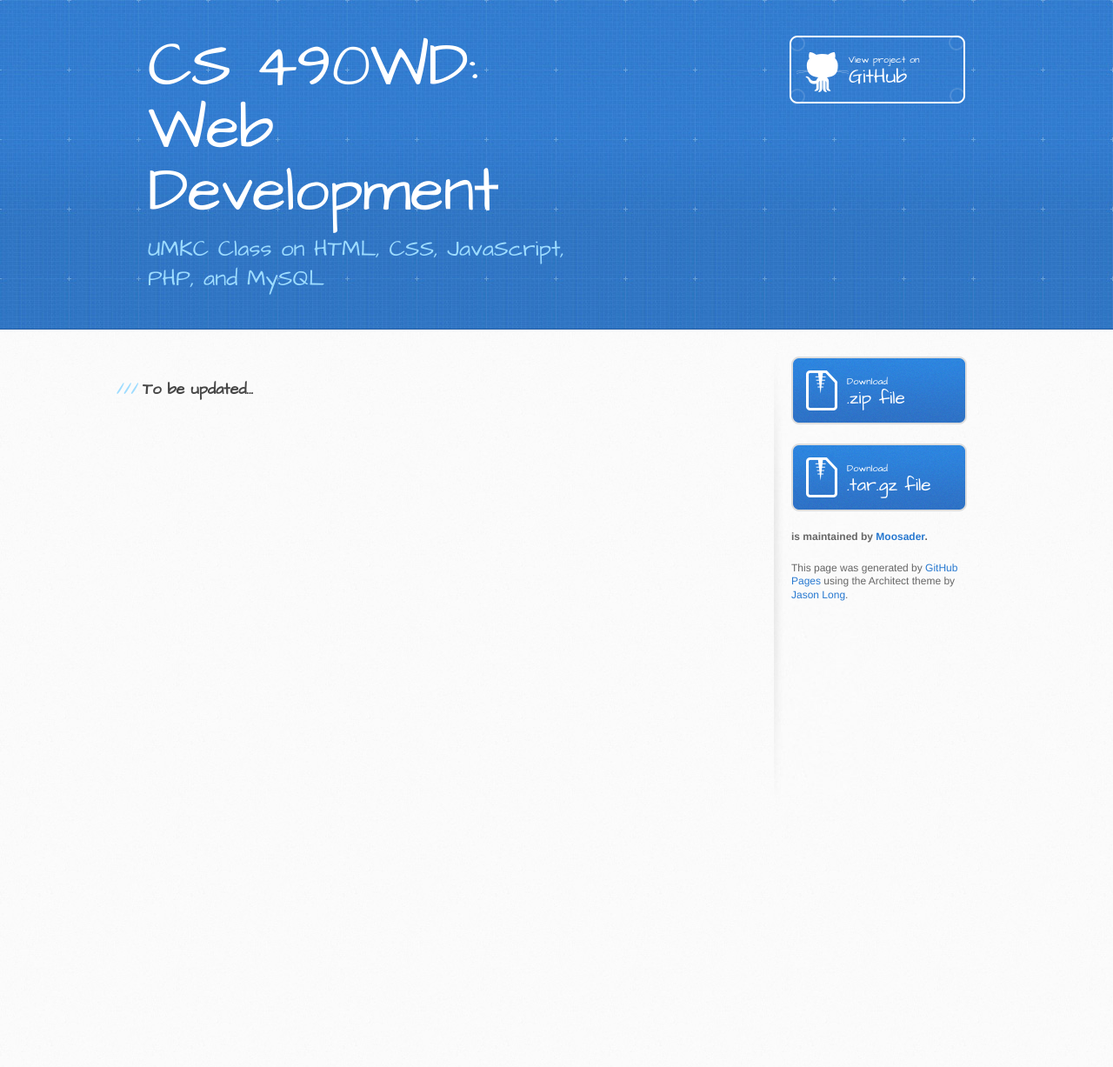
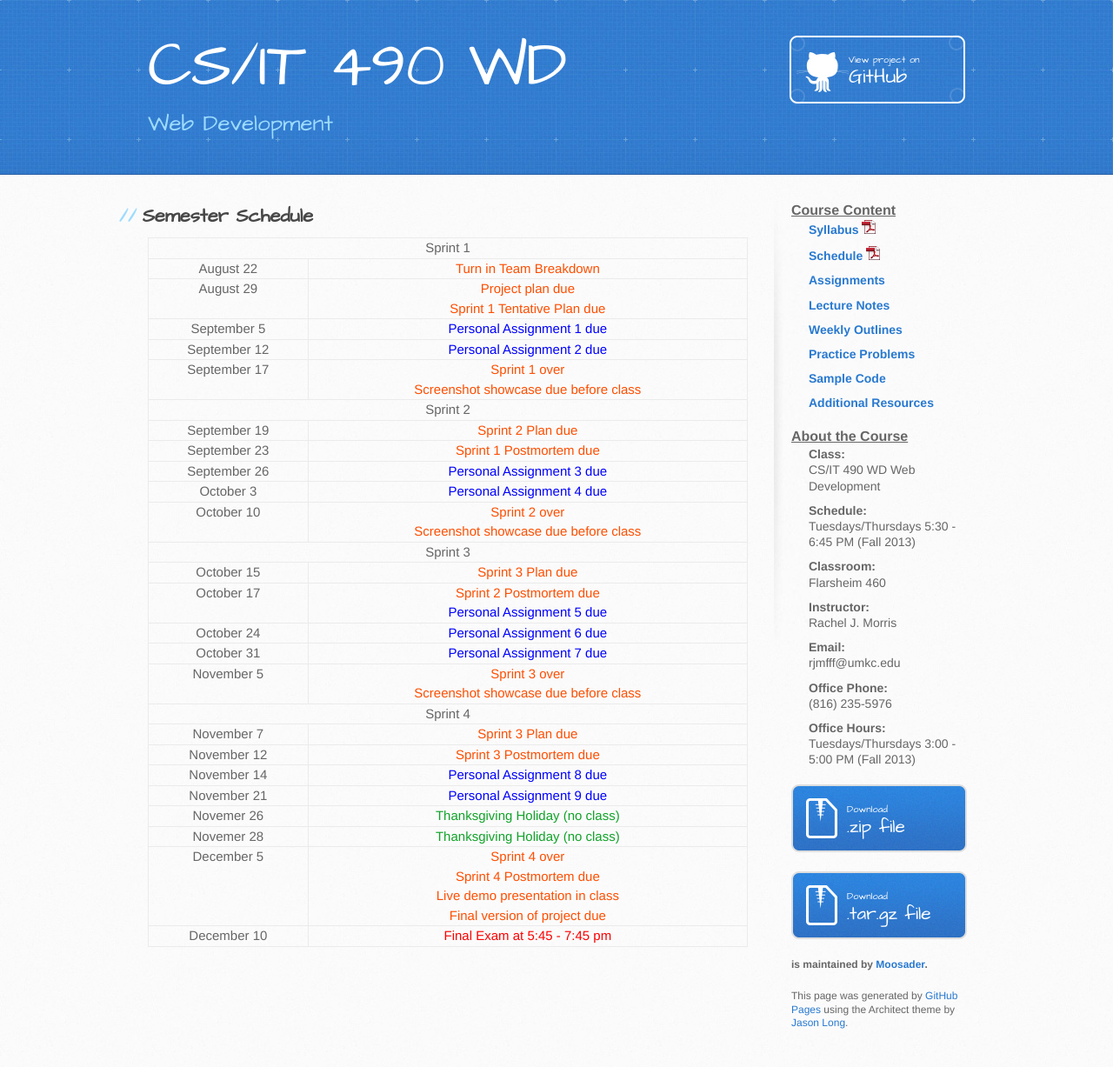
Before and after one commit to spellbindguy/Web-Development, a Jekyll site: the page schedule.html, which Jekyll copies as it is, in a window 1280 px wide. Shown: the whole page at 87% size. Built offline with Jekyll 4.4.1, drawn with Linux system fonts in a browser that asks for light colours; before the commit the page ends 936 px from its top, so only the background shows below that.

Commit message:
Tentative schedule updated

```diff
--- a/additional-resources.html
+++ b/additional-resources.html
@@ -113,7 +113,7 @@
 					<img src="images/pdficon_small.png"/>
 					</li>
 				<li>
-					<a href="https://github.com/Moosader/Web-Development/raw/gh-pages/documents/Schedule.pdf">Schedule</a>
+					<a href="schedule.html">Schedule</a>
 					<img src="images/pdficon_small.png"/>
 					</li>
 				<li><a href="assignments.html">Assignments</a></li>
--- a/assignments.html
+++ b/assignments.html
@@ -150,7 +150,7 @@
 					<img src="images/pdficon_small.png"/>
 					</li>
 				<li>
-					<a href="https://github.com/Moosader/Web-Development/raw/gh-pages/documents/Schedule.pdf">Schedule</a>
+					<a href="schedule.html">Schedule</a>
 					<img src="images/pdficon_small.png"/>
 					</li>
 				<li><a href="assignments.html">Assignments</a></li>
--- a/index.html
+++ b/index.html
@@ -55,7 +55,7 @@
 					<img src="images/pdficon_small.png"/>
 					</li>
 				<li>
-					<a href="https://github.com/Moosader/Web-Development/raw/gh-pages/documents/Schedule.pdf">Schedule</a>
+					<a href="schedule.html">Schedule</a>
 					<img src="images/pdficon_small.png"/>
 					</li>
 				<li><a href="assignments.html">Assignments</a></li>
--- a/lecture-notes.html
+++ b/lecture-notes.html
@@ -218,7 +218,7 @@
 					<img src="images/pdficon_small.png"/>
 					</li>
 				<li>
-					<a href="https://github.com/Moosader/Web-Development/raw/gh-pages/documents/Schedule.pdf">Schedule</a>
+					<a href="schedule.html">Schedule</a>
 					<img src="images/pdficon_small.png"/>
 					</li>
 				<li><a href="assignments.html">Assignments</a></li>
--- a/outlines.html
+++ b/outlines.html
@@ -70,7 +70,7 @@
 					<img src="images/pdficon_small.png"/>
 					</li>
 				<li>
-					<a href="https://github.com/Moosader/Web-Development/raw/gh-pages/documents/Schedule.pdf">Schedule</a>
+					<a href="schedule.html">Schedule</a>
 					<img src="images/pdficon_small.png"/>
 					</li>
 				<li><a href="assignments.html">Assignments</a></li>
--- a/schedule.html
+++ b/schedule.html
@@ -5,9 +5,9 @@
     <meta http-equiv="X-UA-Compatible" content="chrome=1">
     <meta name="viewport" content="width=device-width, initial-scale=1, maximum-scale=1">
     <link href='https://fonts.googleapis.com/css?family=Architects+Daughter' rel='stylesheet' type='text/css'>
-    <link rel="stylesheet" type="text/css" href="stylesheets/stylesheet.css" media="screen" />
-    <link rel="stylesheet" type="text/css" href="stylesheets/pygment_trac.css" media="screen" />
-    <link rel="stylesheet" type="text/css" href="stylesheets/print.css" media="print" />
+    <link rel="stylesheet" type="text/css" href="css/stylesheet.css" media="screen" />
+    <link rel="stylesheet" type="text/css" href="css/pygment_trac.css" media="screen" />
+    <link rel="stylesheet" type="text/css" href="css/print.css" media="print" />
 
     <!--[if lt IE 9]>
     <script src="//html5shiv.googlecode.com/svn/trunk/html5.js"></script>
@@ -19,8 +19,8 @@
   <body>
     <header>
       <div class="inner">
-        <h1>CS 490WD: Web Development</h1>
-        <h2>UMKC Class on HTML, CSS, JavaScript, PHP, and MySQL</h2>
+        <a href="index.html"><h1>CS/IT 490 WD</h1></a>
+        <h2>Web Development</h2>
         <a href="https://github.com/Moosader/Web-Development" class="button"><small>View project on</small>GitHub</a>
       </div>
     </header>
@@ -29,12 +29,220 @@
       <div class="inner clearfix">
         <section id="main-content">
 
+		<h2>Semester Schedule</h2>
 
-<h3>To be updated...</h3>
+		<style type="text/css">
+			.group { color: #ff4e00; }
+			.solo { color: #0000ff; }
+			.holiday { color: #11a329; }
+			.final { color: #ff0000; }
+		</style>
+
+		<table>
+			<tbody>
+
+				<tr>
+					<td colspan="2">Sprint 1</td>
+				</tr>
+
+				<tr>
+					<td>August 22</td>
+					<td class="group">
+						Turn in Team Breakdown
+					</td>
+				</tr>
+
+				<tr>
+					<td>August 29</td>
+					<td class="group">
+						Project plan due<br/>
+						Sprint 1 Tentative Plan due
+					</td>
+				</tr>
+
+				<tr>
+					<td>September 5</td>
+					<td class="solo">Personal Assignment 1 due</td>
+				</tr>
+
+				<tr>
+					<td>September 12</td>
+					<td class="solo">Personal Assignment 2 due</td>
+				</tr>
+
+				<tr>
+					<td>September 17</td>
+					<td class="group">
+						Sprint 1 over<br/>
+						Screenshot showcase due before class
+					</td>
+				</tr>
+
+				<tr>
+					<td colspan="2">Sprint 2</td>
+				</tr>
+
+				<tr>
+					<td>September 19</td>
+					<td class="group">
+						Sprint 2 Plan due
+					</td>
+				</tr>
+
+				<tr>
+					<td>September 23</td>
+					<td class="group">
+						Sprint 1 Postmortem due
+					</td>
+				</tr>
+
+				<tr>
+					<td>September 26</td>
+					<td class="solo">Personal Assignment 3 due</td>
+				</tr>
+
+				<tr>
+					<td>October 3</td>
+					<td class="solo">Personal Assignment 4 due</td>
+				</tr>
+
+				<tr>
+					<td>October 10</td>
+					<td class="group">
+						Sprint 2 over<br/>
+						Screenshot showcase due before class
+					</td>
+				</tr>
+
+				<tr>
+					<td colspan="2">Sprint 3</td>
+				</tr>
+
+				<tr>
+					<td>October 15</td>
+					<td class="group">
+						Sprint 3 Plan due
+					</td>
+				</tr>
+
+				<tr>
+					<td>October 17</td>
+					<td class="group">
+						Sprint 2 Postmortem due<br/>
+						<span class="solo">Personal Assignment 5 due</span>
+					</td>
+				</tr>
+
+				<tr>
+					<td>October 24</td>
+					<td class="solo">Personal Assignment 6 due</td>
+				</tr>
+
+				<tr>
+					<td>October 31</td>
+					<td class="solo">Personal Assignment 7 due</td>
+				</tr>
+
+				<tr>
+					<td>November 5</td>
+					<td class="group">
+						Sprint 3 over<br/>
+						Screenshot showcase due before class
+					</td>
+				</tr>
+
+				<tr>
+					<td colspan="2">Sprint 4</td>
+				</tr>
+
+				<tr>
+					<td>November 7</td>
+					<td class="group">
+						Sprint 3 Plan due
+					</td>
+				</tr>
+
+				<tr>
+					<td>November 12</td>
+					<td class="group">
+						Sprint 3 Postmortem due
+					</td>
+				</tr>
+
+				<tr>
+					<td>November 14</td>
+					<td class="solo">Personal Assignment 8 due</td>
+				</tr>
+
+				<tr>
+					<td>November 21</td>
+					<td class="solo">Personal Assignment 9 due</td>
+				</tr>
+
+				<tr>
+					<td>Novemer 26</td>
+					<td class="holiday">Thanksgiving Holiday (no class)</td>
+				</tr>
+
+				<tr>
+					<td>Novemer 28</td>
+					<td class="holiday">Thanksgiving Holiday (no class)</td>
+				</tr>
+
+
+				<tr>
+					<td>December 5</td>
+					<td class="group">
+						Sprint 4 over<br/>
+						Sprint 4 Postmortem due<br/>
+						Live demo presentation in class<br/>
+						Final version of project due
+					</td>
+				</tr>
+
+				<tr>
+					<td>December 10</td>
+					<td class="final">Final Exam at 5:45 - 7:45 pm</td>
+				</tr>
+
+			</tbody>
+		</table>
 
 		</section>
 
         <aside id="sidebar">
+
+			<h3>Course Content</h3>
+			<ul>
+				<li>
+					<a href="https://github.com/Moosader/Web-Development/blob/gh-pages/documents/Syllabus.pdf?raw=true">Syllabus</a>
+					<img src="images/pdficon_small.png"/>
+					</li>
+				<li>
+					<a href="schedule.html">Schedule</a>
+					<img src="images/pdficon_small.png"/>
+					</li>
+				<li><a href="assignments.html">Assignments</a></li>
+				<li><a href="lecture-notes.html">Lecture Notes</a></li>
+				<li><a href="outlines.html">Weekly Outlines</a></li>
+				<li><a href="https://github.com/Moosader/Web-Development/tree/master/Practice">Practice Problems</a></li>
+
+				<li><a href="https://github.com/Moosader/Web-Development/tree/master/Sample%20Code">Sample Code</a></li>
+				<li><a href="additional-resources.html">Additional Resources</a></li>
+			</ul>
+
+			<h3>About the Course</h3>
+			<ul>
+				<li><strong>Class:</strong><br/> CS/IT 490 WD Web Development</li>
+				<li><strong>Schedule:</strong><br/> Tuesdays/Thursdays 5:30 - 6:45 PM (Fall 2013)</li>
+				<li><strong>Classroom:</strong><br/> Flarsheim 460</li>
+				<li><strong>Instructor:</strong><br/> Rachel J. Morris</li>
+				<li><strong>Email:</strong><br/> rjmfff@umkc.edu</li>
+				<li><strong>Office Phone:</strong><br/> (816) 235-5976</li>
+				<li><strong>Office Hours:</strong><br/> Tuesdays/Thursdays 3:00 - 5:00 PM (Fall 2013)</li>
+			</ul>
+
+
           <a href="https://github.com/Moosader/Web-Development/zipball/master" class="button">
             <small>Download</small>
             .zip file
```
Also changed, not shown: review.html (deleted, +0 -93 lines), sample-code.html (deleted, +0 -86 lines), syllabus.html (deleted, +0 -55 lines).
